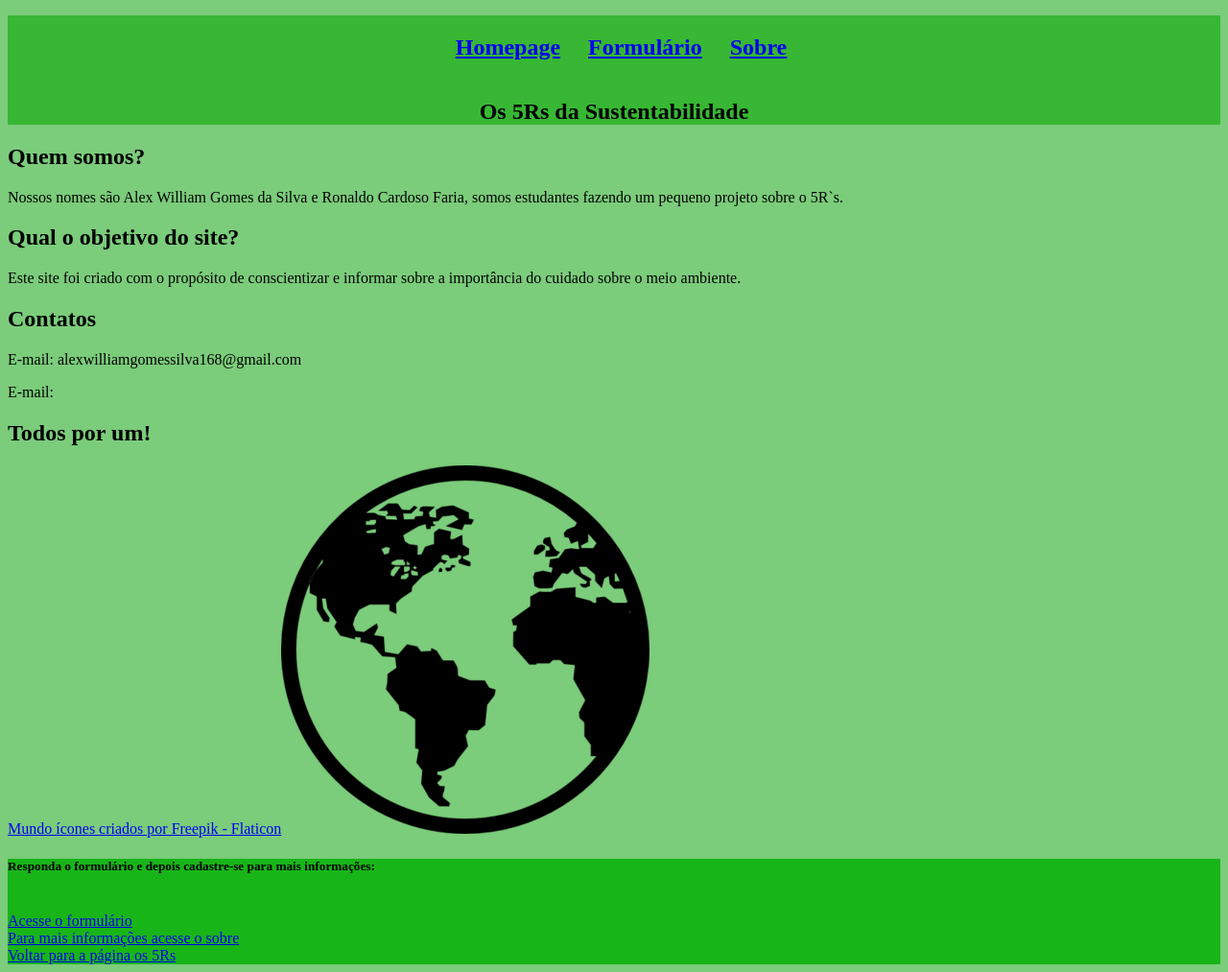
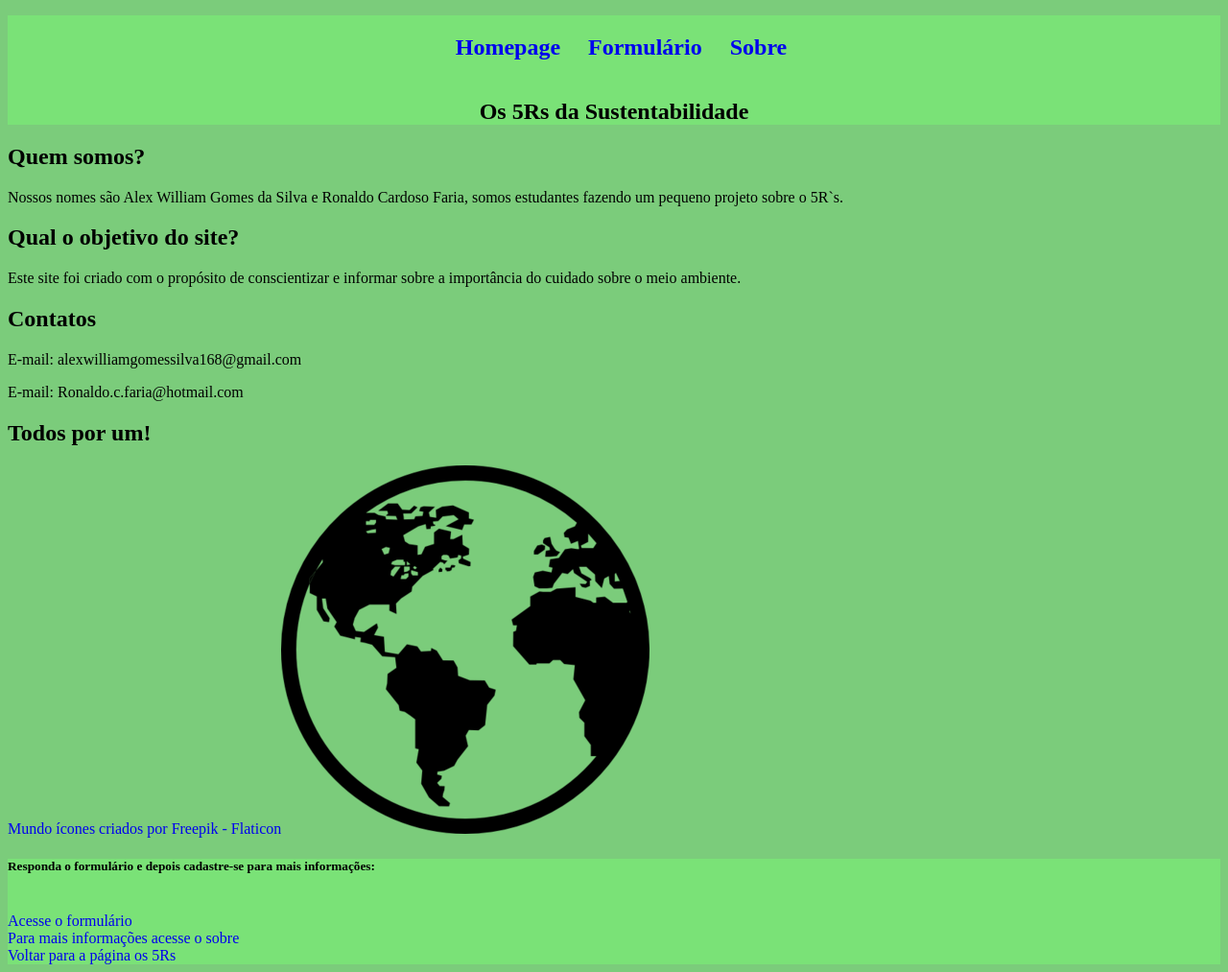
Before and after one commit to AlexWilliamSilva/site5rs, a plain HTML site: page sobre.html in a window 1280 px wide. Shown: the whole page at 96% size. Drawn offline with Linux system fonts and the light colour scheme.

Commit message:
alteração do projeto5rs

```diff
--- a/index.css
+++ b/index.css
@@ -1,6 +1,5 @@
 .bodyindex{
     background-color: rgb(123, 204, 123);
-    background-image: url(imagens5rs/imgfundogreen1.png);
 }
 
 .bodyform{
@@ -9,7 +8,11 @@
 
 .nav{
     text-align: center;
-    background-color: rgb(55, 183, 51);
+    background-color: rgb(122, 226, 119);
+}
+
+a:link{
+    text-decoration: none;
 }
 
 .nav ul li{
@@ -33,5 +36,5 @@
 
 .rodape{
     color: black;
-    background-color: rgb(24, 181, 24);
+    background-color: rgb(122, 226, 119);
 }
--- a/sobre.html
+++ b/sobre.html
@@ -26,10 +26,10 @@
 
         <h2>Contatos</h2>
             <p>E-mail: alexwilliamgomessilva168@gmail.com</p>
-            <p>E-mail:</p>
+            <p>E-mail: Ronaldo.c.faria@hotmail.com</p>
 
         <h2>Todos por um!</h2>
-        <a href="https://www.flaticon.com/br/icones-gratis/mundo" title="mundo ícones">Mundo ícones criados por Freepik - Flaticon</a><img src="imagens5rs/terra1.png" alt="icone de imagem do planeta terra">
+        <a href="https://www.flaticon.com/br/icones-gratis/mundo" title="mundo ícones" target="_blank">Mundo ícones criados por Freepik - Flaticon</a><img src="imagens5rs/terra1.png" alt="icone de imagem do planeta terra">
     </main>
 
     <footer class="rodape">
```
Also changed, not shown: imagens5rs/imgfundogreen.png (deleted), imagens5rs/imgfundogreen1.png (deleted), imagens5rs/terra.png (deleted).
